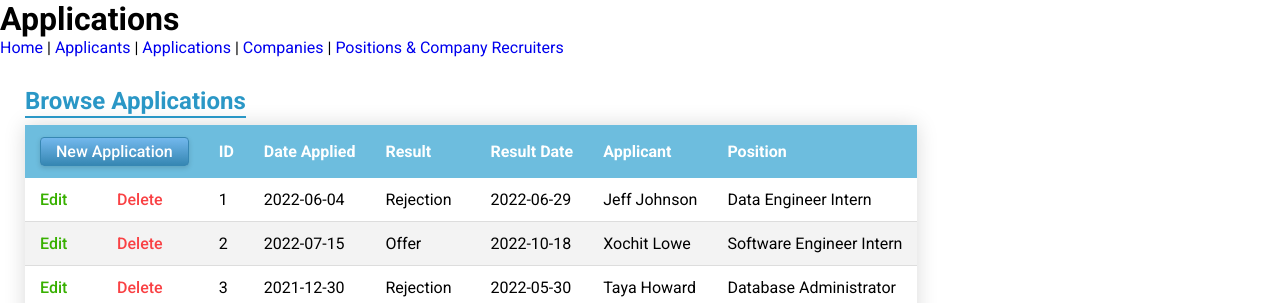
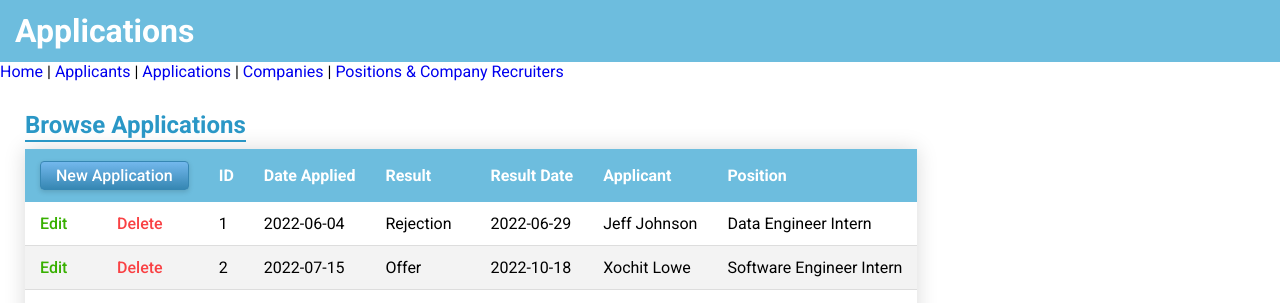
Before and after one commit to sophlil/DreamOffer, a Flask app: page /applications in a window 1280 px wide. Shown: the top 303 px of the page. Run offline with Flask 2, Linux system fonts and the light colour scheme; data comes from the database, SQL or seed files in the repository; data that the repository does not hold is empty; some libraries are stand-ins or nearby versions.

Commit message:
add header styles

```diff
--- a/templates/applications.j2
+++ b/templates/applications.j2
@@ -46,7 +46,9 @@
 </head>
 
 <body>
-    <h1>Applications</h1>
+    <div class="header">
+        <h1>Applications</h1>
+    </div>
 
     <a href="/">Home</a> |
     <a href="/applicants">Applicants</a> |
--- a/templates/edit_application.j2
+++ b/templates/edit_application.j2
@@ -13,7 +13,9 @@
 </head>
 
 <body>
-    <h1>Applications</h1>
+    <div class="header">
+        <h1>Applications</h1>
+    </div>
 
     <a href="/">Home</a> |
     <a href="/applicants">Applicants</a> |
```
